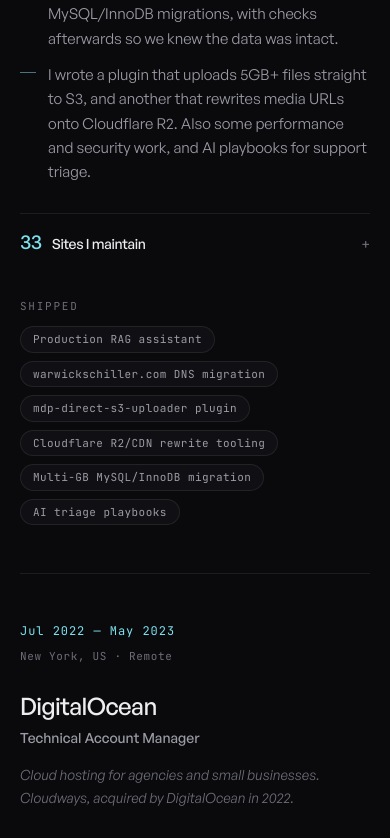
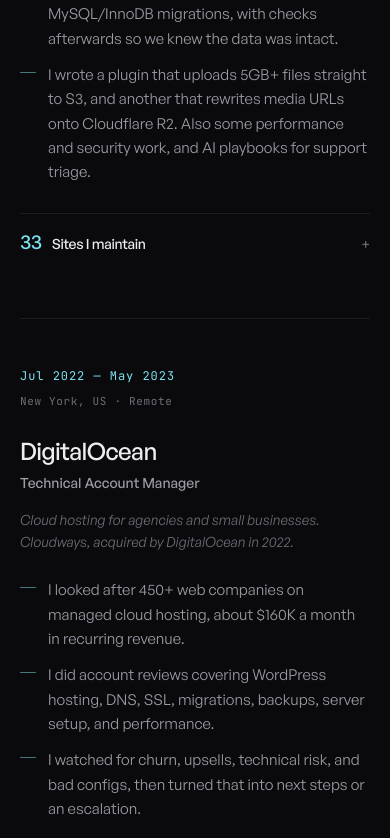
Before and after one commit to Torrente179/JPRamirez, a Next.js app: page /experience in a window 390 px wide. Shown: the part 1110-1948 px from the top of the page. Built offline with nearby package versions, Linux system fonts and the light colour scheme.

Commit message:
Add a Work history action on mobile and drop the Shipped chips.

```diff
--- a/app/experience/page.tsx
+++ b/app/experience/page.tsx
@@ -70,21 +70,6 @@
                 {role.sites && role.sites.length > 0 && (
                   <SiteList sites={role.sites} />
                 )}
-                {role.shipped && (
-                  <div className="mt-7">
-                    <p className="eyebrow mb-3">Shipped</p>
-                    <div className="flex flex-wrap gap-2">
-                      {role.shipped.map((item) => (
-                        <span
-                          key={item}
-                          className="rounded-full border border-border bg-surface px-3 py-1 font-mono text-[11px] tracking-[0.04em] text-muted-foreground"
-                        >
-                          {item}
-                        </span>
-                      ))}
-                    </div>
-                  </div>
-                )}
               </div>
             </article>
           </Reveal>
--- a/components/hero.tsx
+++ b/components/hero.tsx
@@ -47,13 +47,20 @@
       {app ? (
         <div data-stagger className="mt-5">
           <Link
-            href="/projects"
+            href="/experience"
             className="hairline flex items-center justify-between py-4 font-mono text-[12px] tracking-[0.14em] text-foreground uppercase active:scale-[0.99]"
           >
-            <span>View projects</span>
+            <span>Work history</span>
             <span aria-hidden className="text-brand">
               →
             </span>
+          </Link>
+          <Link
+            href="/projects"
+            className="hairline flex items-center justify-between py-4 font-mono text-[12px] tracking-[0.14em] text-muted-foreground uppercase active:scale-[0.99]"
+          >
+            <span>View projects</span>
+            <span aria-hidden>→</span>
           </Link>
           <Link
             href="/about"
--- a/lib/data/experience.ts
+++ b/lib/data/experience.ts
@@ -12,7 +12,6 @@
   companyBlurb: string;
   tagline: string;
   points: string[];
-  shipped?: string[];
   sites?: MaintainedSite[];
   current?: boolean;
 };
@@ -72,14 +71,6 @@
       "I've done live DNS cutovers and multi-GB MySQL/InnoDB migrations, with checks afterwards so we knew the data was intact.",
       "I wrote a plugin that uploads 5GB+ files straight to S3, and another that rewrites media URLs onto Cloudflare R2. Also some performance and security work, and AI playbooks for support triage.",
     ],
-    shipped: [
-      "Production RAG assistant",
-      "warwickschiller.com DNS migration",
-      "mdp-direct-s3-uploader plugin",
-      "Cloudflare R2/CDN rewrite tooling",
-      "Multi-GB MySQL/InnoDB migration",
-      "AI triage playbooks",
-    ],
     sites: memberdevSites,
   },
   {
```
Also changed, not shown: 1 other file (tests, documents, lock files or other folders).
